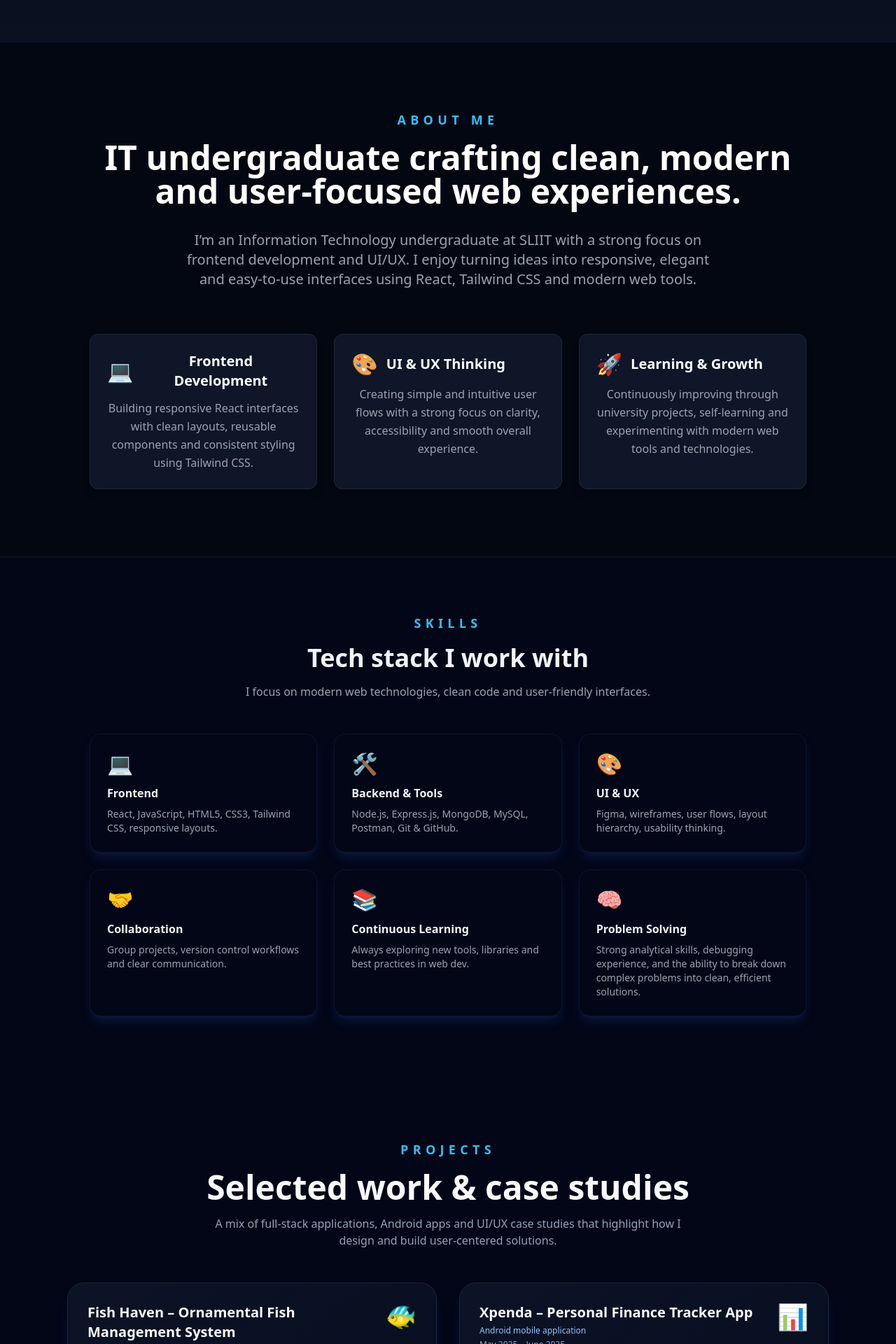
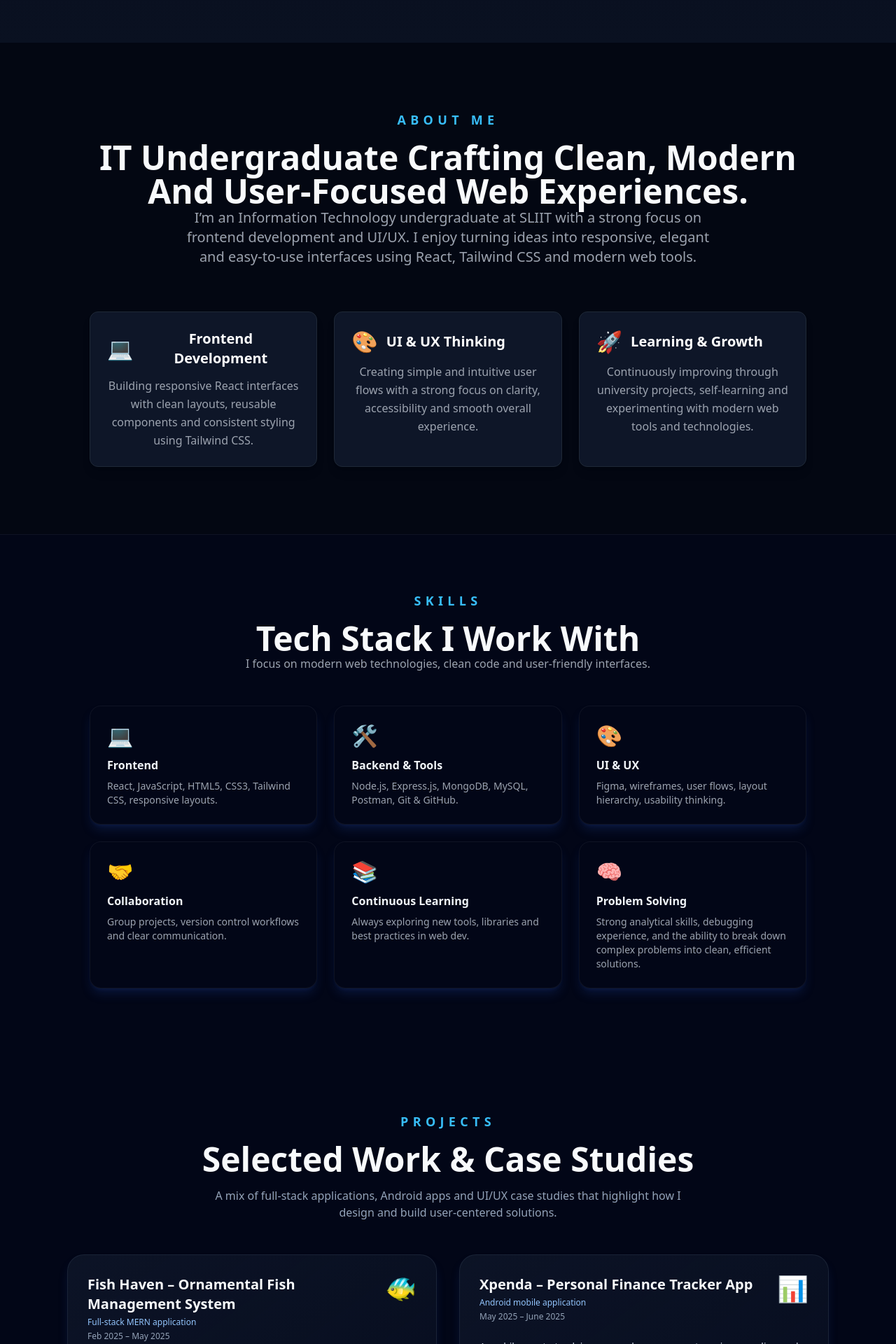
Before and after one commit to Danu20019/portfolio, a React (Vite) app: page / in a window 1280 px wide. Shown: the part 739-2659 px from the top of the page at 70% size. Built offline with nearby package versions, Linux system fonts and the light colour scheme.

Commit message:
changed the font size

```diff
--- a/src/components/About.jsx
+++ b/src/components/About.jsx
@@ -14,9 +14,9 @@ const About = () => {
         </p>
 
         {/* MAIN HEADING */}
-        <h2 className="text-3xl md:text-5xl font-extrabold text-white leading-tight mb-8">
-          IT undergraduate crafting clean, modern <br /> and user-focused web
-          experiences.
+        <h2 className="mt-3 text-3xl sm:text-4xl md:text-5xl font-bold text-slate-50">
+          IT Undergraduate Crafting Clean, Modern <br /> And User-Focused Web
+          Experiences.
         </h2>
 
         {/* INTRO PARAGRAPH */}
--- a/src/components/Projects.jsx
+++ b/src/components/Projects.jsx
@@ -69,7 +69,7 @@ export default function Projects() {
             Projects
           </p>
           <h2 className="mt-3 text-3xl sm:text-4xl md:text-5xl font-bold text-slate-50">
-            Selected work & case studies
+            Selected Work & Case Studies
           </h2>
           <p className="mt-4 text-sm sm:text-base text-slate-400 max-w-2xl mx-auto">
             A mix of full-stack applications, Android apps and UI/UX case
--- a/src/components/Skills.jsx
+++ b/src/components/Skills.jsx
@@ -8,8 +8,8 @@ export default function Skills() {
         <p className="text-base md:text-lg font-semibold tracking-[0.35em] text-sky-400 uppercase mb-4">
           SKILLS
         </p>
-        <h2 className="text-3xl md:text-4xl font-bold mb-4">
-          Tech stack I work with
+        <h2 className="mt-3 text-3xl sm:text-4xl md:text-5xl font-bold text-slate-50">
+          Tech Stack I Work With
         </h2>
         <p className="text-gray-400 max-w-2xl mx-auto">
           I focus on modern web technologies, clean code and user-friendly
```
